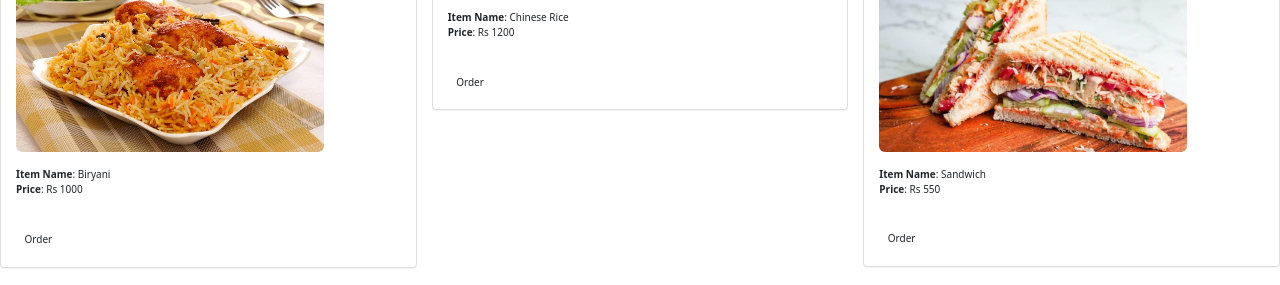
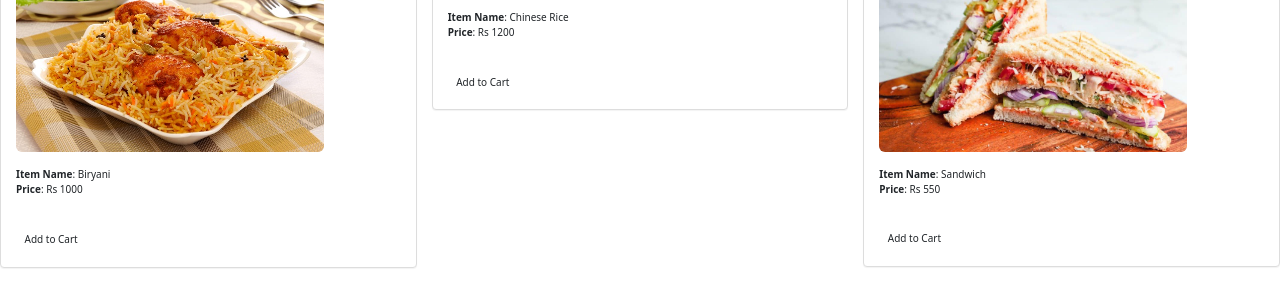
Before and after one commit to suniyaehsan/Blockchain-Based-Food-Delivery-Service, a website: page src/index.html in a window 1280 px wide. Shown: the part 231-516 px from the top of the page. Drawn offline with nearby package versions, Linux system fonts and the light colour scheme; files whose address does not match are found by name.

Commit message:
Added Order-btn

```diff
--- a/src/index.html
+++ b/src/index.html
@@ -99,7 +99,7 @@
           <strong>Item Name</strong>: <span class="food-name">Example</span><br />
           <strong>Price</strong>: <span class="food-price">100</span><br />
           <br /><br />
-          <button class="btn btn-default btn-adopt" type="button" data-id="0">Order</button>
+          <button class="btn btn-default btn-order" type="button" data-id="0">Add to Cart</button>
         </div>
       </div>
     </div>
```
